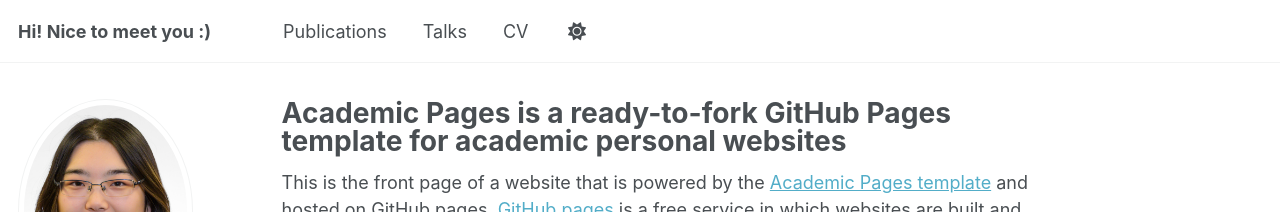
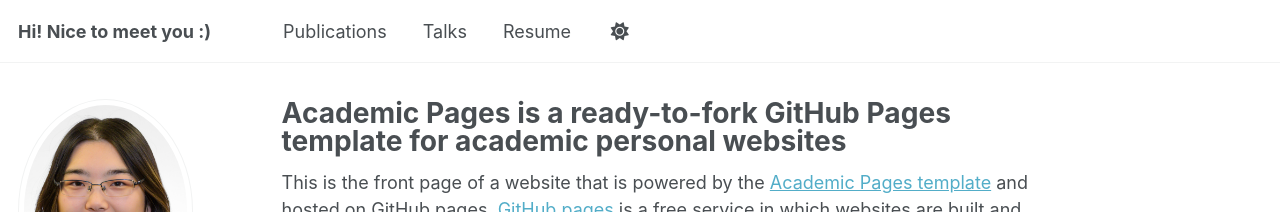
Before and after one commit to wzeng96/wzeng96.github.io, a Jekyll site: the page built from _pages/about.md, in a window 1280 px wide. Shown: the top 212 px of the page. Built offline with Jekyll 4.4.1, drawn with Linux system fonts in a browser that asks for light colours; some web fonts are replaced; a script that is not in the unit is left out.

Commit message:
Rename 'CV' to 'Resume' in navigation

```diff
--- a/_data/navigation.yml
+++ b/_data/navigation.yml
@@ -23,11 +23,11 @@
   # - title: "Blog Posts"
   #   url: /year-archive/
 
-  - title: "CV"
-    url: /cv/
+  - title: "Resume"
+    url: /files/Resume_WZ.pdf
 
   # - title: "CV"
-  #   url: /cv-json/
+  #   url: /cv/
 
   # - title: "Guide"
   #   url: /markdown/
```
